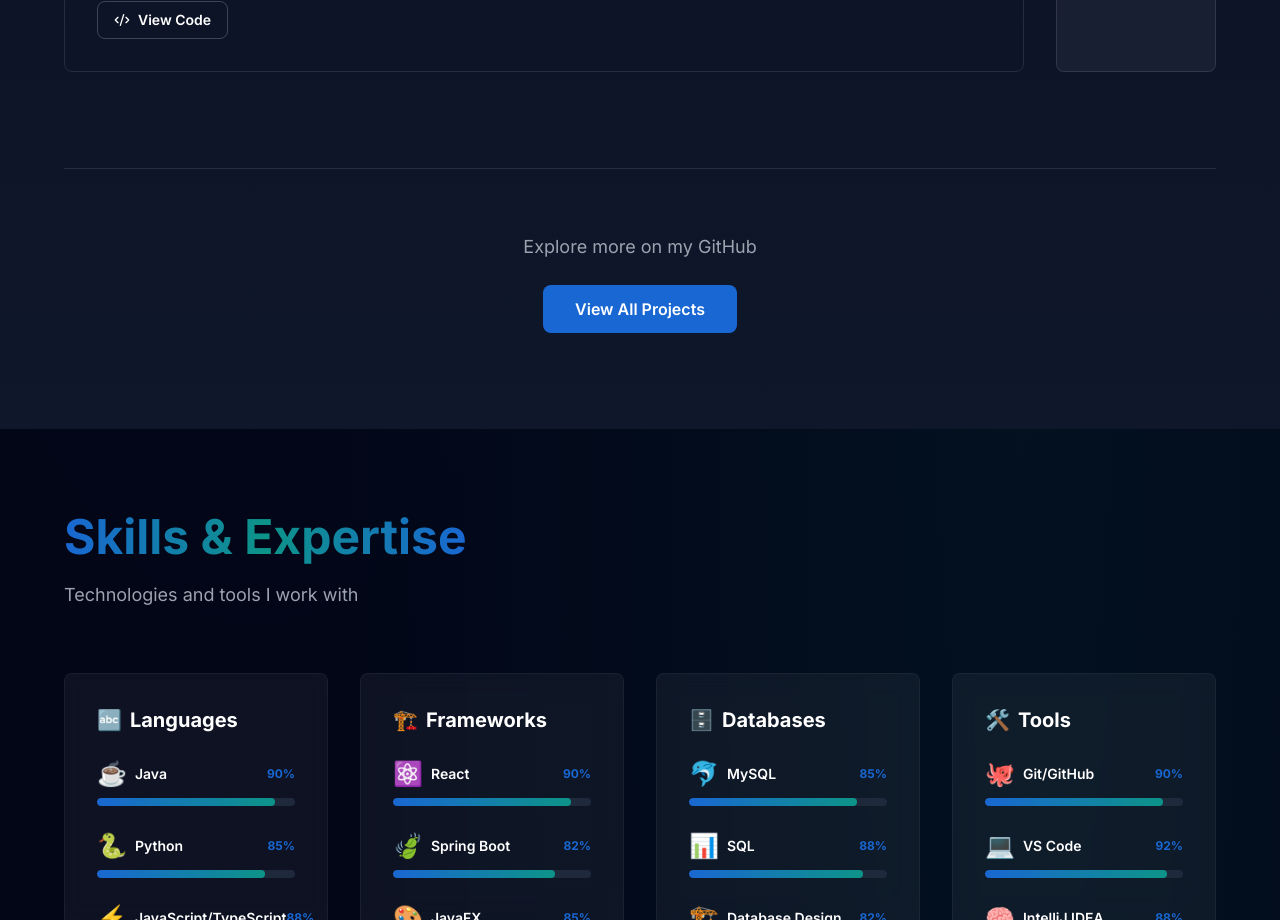
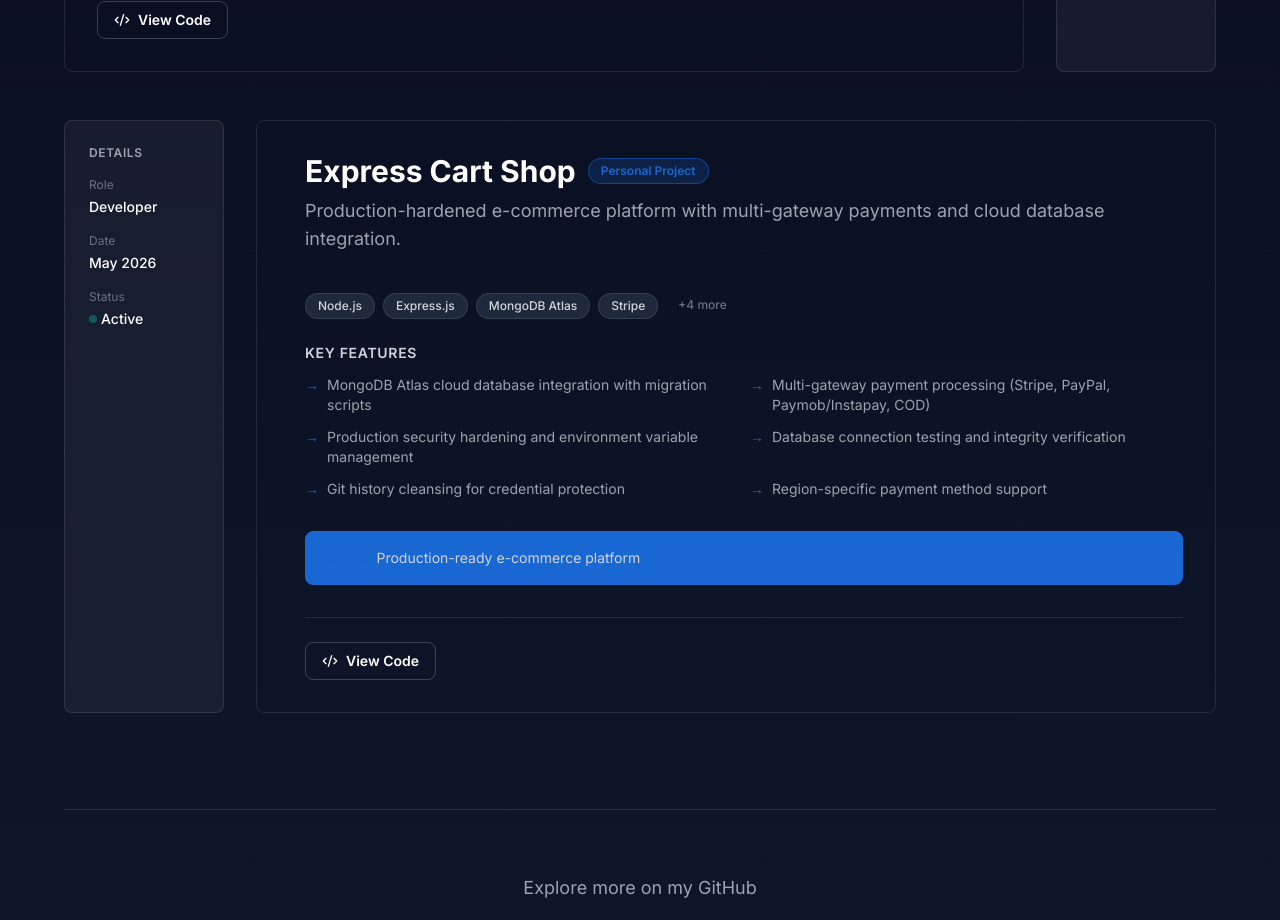
Before and after one commit to Yasmine-1402/jessy-portfolio, a Next.js app: page / in a window 1280 px wide. Shown: the part 9020-9940 px from the top of the page. Built offline with nearby package versions, Linux system fonts and the light colour scheme.

Commit message:
Add Express Cart Shop project to portfolio

```diff
--- a/data/content.ts
+++ b/data/content.ts
@@ -342,6 +342,31 @@ export const projectsData = [
     status: 'Completed',
     thinking: 'Insight: Understanding cryptography at the implementation level reveals why modern algorithms are so carefully designed—elegance meets necessity.'
   },
+  {
+    id: 8,
+    title: 'Express Cart Shop',
+    category: 'Personal Project',
+    badge: 'Full-Stack',
+    description: 'Production-hardened e-commerce platform with multi-gateway payments and cloud database integration.',
+    longDescription:
+      'Express Cart Shop is a heavily customized and production-hardened version of the expressCart shopping cart platform. I migrated the entire database layer to MongoDB Atlas with custom migration scripts, integrated multiple payment gateways (Stripe, PayPal, Paymob/Instapay, and Cash on Delivery), and implemented comprehensive security hardening including environment variable management and git history cleansing. The project demonstrates real-world deployment skills—from database migration and payment processing to production security best practices.',
+    technologies: ['Node.js', 'Express.js', 'MongoDB Atlas', 'Stripe', 'PayPal', 'Paymob', 'JavaScript', 'EJS'],
+    github: 'https://github.com/Yasmine-1402/express-cart-shop',
+    keyFeatures: [
+      'MongoDB Atlas cloud database integration with migration scripts',
+      'Multi-gateway payment processing (Stripe, PayPal, Paymob/Instapay, COD)',
+      'Production security hardening and environment variable management',
+      'Database connection testing and integrity verification',
+      'Git history cleansing for credential protection',
+      'Region-specific payment method support',
+    ],
+    impact: 'Production-ready e-commerce platform',
+    impact_metric: 'Multiple payment gateways integrated',
+    myRole: 'Developer',
+    date: 'May 2026',
+    status: 'Active',
+    thinking: 'Key learning: Production deployment is where theory meets reality—security, payment processing, and database migration require meticulous attention to detail.'
+  },
 ];
 
 export const currentFocus = {
```
